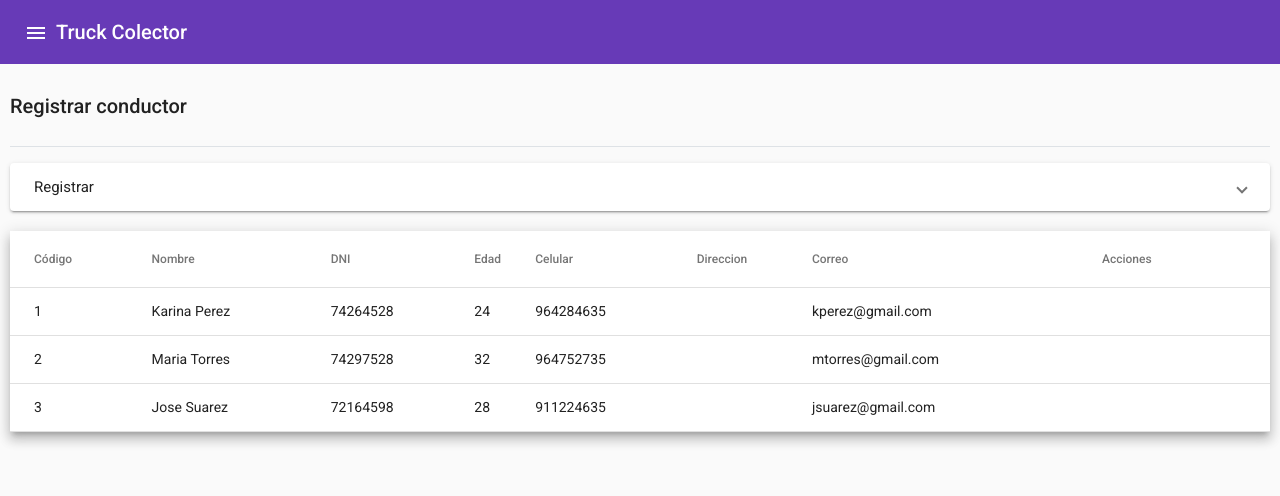
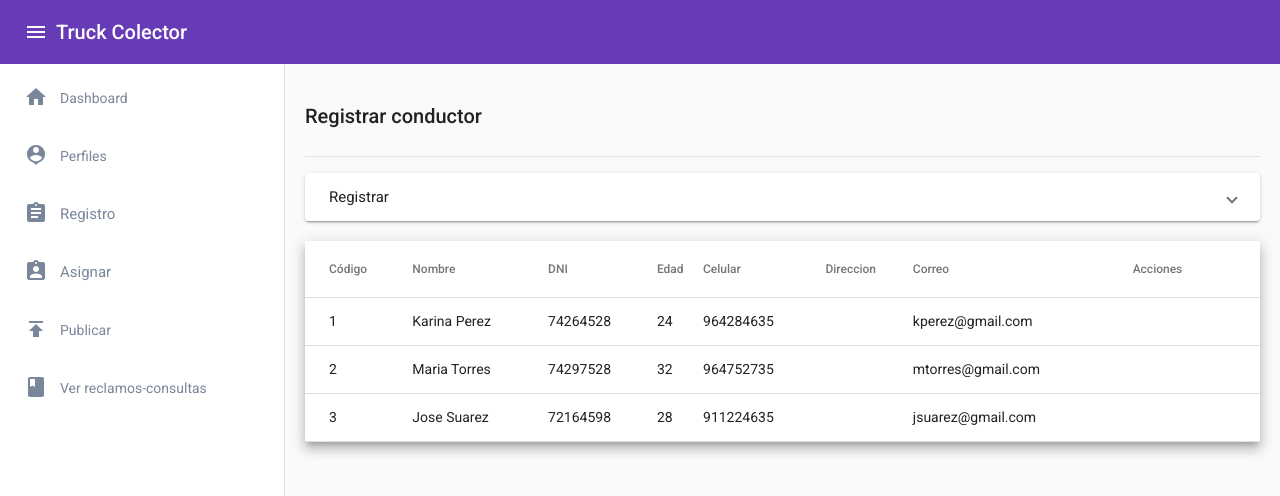
Before and after one commit to Diana3467/TruckColector, an Angular app: page /registrar-conductor in a window 1280 px wide. Shown: the top 496 px of the page. Built offline with nearby package versions, Linux system fonts and the light colour scheme.

Commit message:
Update: opciones de menu

```diff
--- a/src/app/app.component.css
+++ b/src/app/app.component.css
@@ -1,7 +1,11 @@
 ul{
   list-style: none;
+  padding: 0;
 }
-.sectiondatosuser{
+a{
+  text-decoration: none;
+}
+/* .sectiondatosuser{
   width: auto;
   display: flex;
   justify-content: center;
@@ -26,3 +30,29 @@ ul{
 var,strong{
   width: fit-content !important;
 }
+*/
+.btn-sidebar{
+  display: flex;
+  align-items: center;
+  width: 100%;
+  margin-top: 10px;
+  color: #7A869A;
+  padding: 0 24px;
+  height: 48px;
+  cursor: pointer;
+}
+.btn-sidebar:hover{
+  background-color: rgb(245, 245, 245);
+  border: none;
+}
+.mat-icon{
+  height: 27px;
+  width: 36px;
+}
+.opciones{
+  box-shadow: none;
+  margin-top: 10px;
+}
+.opciones-header{
+  color: #7A869A;
+}
--- a/src/app/app.component.html
+++ b/src/app/app.component.html
@@ -3,27 +3,65 @@
     <mat-icon>menu</mat-icon>
   </button>
   <span>Truck Colector</span>
-  <span class="example-spacer"></span>
+  <!-- <span class="example-spacer"></span> -->
 </mat-toolbar>
 <mat-sidenav-container>
-  <mat-sidenav #sidenav style="width: 285px; padding: 10px;">
-    <div class="sectiondatosuser position-sticky">
-      <div class="datosuser">
-          <img class="img-perfil" src="/src/app/img/user-perfil.jpg">
-          <div class="row">
-              <strong><var>Joaquin</var></strong>
-              <var>Administrador</var>
-          </div>
-      </div>
-  </div>
+  <mat-sidenav #sidenav style="width: 285px" opened="true" mode="side">
     <ul>
-      <li><a class="btn btn-primary" [routerLink]="[ '/dashboard' ]">Dashboard</a></li>
-      <li><a class="btn btn-primary" [routerLink]="[ '/registrar-conductor' ]">Registrar conductor</a></li>
-      <li><a class="btn btn-primary" [routerLink]="[ '/asignar-conductor-carro' ]">Asignar conductor-carro</a></li>
+      <li>
+        <a class="btn-sidebar" [routerLink]="[ '/dashboard' ]">
+          <mat-icon>home</mat-icon>Dashboard
+        </a>
+      </li>
+      <li>
+        <a class="btn-sidebar">
+          <mat-icon>person_pin</mat-icon>Perfiles
+        </a>
+      </li>
+      <li>
+        <mat-expansion-panel hideToggle class="opciones">
+          <mat-expansion-panel-header>
+            <mat-panel-title class="opciones-header">
+              <mat-icon>assignment</mat-icon>Registro
+            </mat-panel-title>
+          </mat-expansion-panel-header>
+          <ul>
+            <li><a class="btn-sidebar">Reg. carro</a></li>
+            <li><a class="btn-sidebar">Reg. contenedor</a></li>
+            <li><a class="btn-sidebar" [routerLink]="[ '/registrar-conductor' ]">Reg. conductor</a></li>
+            <li><a class="btn-sidebar">Reg. punto de recolección</a></li>
+          </ul>
+        </mat-expansion-panel>
+      </li>
+      <li>
+        <mat-expansion-panel hideToggle class="opciones">
+          <mat-expansion-panel-header>
+            <mat-panel-title class="opciones-header">
+              <mat-icon>assignment_ind</mat-icon>Asignar
+            </mat-panel-title>
+          </mat-expansion-panel-header>
+          <ul>
+            <li><a class="btn-sidebar">Asig. horario - ruta</a></li>
+            <li><a class="btn-sidebar">Asig. ruta - conductor</a></li>
+            <li><a class="btn-sidebar" [routerLink]="[ '/asignar-conductor-carro' ]">Asig. conductor - carro</a></li>
+            <li><a class="btn-sidebar">Asig. contenedor - P. R.</a></li>
+          </ul>
+        </mat-expansion-panel>
+      </li>
+      <li>
+        <a class="btn-sidebar">
+          <mat-icon>publish</mat-icon>Publicar
+        </a>
+      </li>
+      <li>
+        <a class="btn-sidebar">
+          <mat-icon>book</mat-icon>Ver reclamos-consultas
+        </a>
+      </li>
     </ul>
   </mat-sidenav>
   <mat-sidenav-content>
-    <div style="height: 88vh;">
+    <div style="height: 90vh; padding: 10px;">
       <router-outlet></router-outlet>
     </div>
   </mat-sidenav-content>
--- a/src/app/home/asignar-conductor-carro/asignar-conductor-carro.component.html
+++ b/src/app/home/asignar-conductor-carro/asignar-conductor-carro.component.html
@@ -14,7 +14,7 @@
           <div class="col-12 col-sm-6 col-md-6 col-lg-3 col-xl-3">
             <mat-form-field appearance="outline">
               <mat-label>Seleccione conductor</mat-label>
-              <mat-select>
+              <mat-select formControlName="selectconductor">
                 <mat-option value="conductor1">Conductor 1</mat-option>
                 <mat-option value="conductor2">Conductor 2 </mat-option>
                 <mat-option value="conductor3">Conductor 3</mat-option>
@@ -24,7 +24,7 @@
           <div class="col-12 col-sm-6 col-md-6 col-lg-3 col-xl-3">
             <mat-form-field appearance="outline">
               <mat-label>Seleccione vehículo</mat-label>
-              <mat-select>
+              <mat-select formControlName="selectvehiculo">
                 <mat-option value="vehiculo1">Vehículo 1</mat-option>
                 <mat-option value="vehiculo2">Vehículo 2 </mat-option>
                 <mat-option value="vehiculo3">Vehículo 3</mat-option>
@@ -33,7 +33,7 @@
           </div>
         </div>
         <br>
-        <button class="btn btn-primary">Asignar</button>
+        <button class="btn btn-primary" style="width: 140px;">Asignar</button>
         <!-- <button class="btn btn-danger">Cancelar</button> -->
       </form>
     </mat-expansion-panel>
--- a/src/app/home/asignar-conductor-carro/asignar-conductor-carro.component.ts
+++ b/src/app/home/asignar-conductor-carro/asignar-conductor-carro.component.ts
@@ -28,6 +28,10 @@ export class AsignarConductorCarroComponent implements OnInit {
   constructor() { }
 
   ngOnInit(): void {
+    this.searchForm = new FormGroup({
+      selectconductor: new FormControl(null),
+      selectvehiculo: new FormControl(null)
+    });
   }
 
 }
--- a/src/app/home/registrar-conductor/registrar-conductor.component.html
+++ b/src/app/home/registrar-conductor/registrar-conductor.component.html
@@ -110,7 +110,7 @@
             </mat-form-field>
           </div>
         </div> <br>
-        <button class="btn btn-primary" style="width: 140px;">Registrar</button>
+        <button class="btn btn-primary" style="width: 140px;" (click)="registrarconductor()">Registrar</button>
       </form>
     </mat-expansion-panel>
   </mat-accordion>
--- a/src/app/home/registrar-conductor/registrar-conductor.component.ts
+++ b/src/app/home/registrar-conductor/registrar-conductor.component.ts
@@ -44,9 +44,9 @@ export class RegistrarConductorComponent implements OnInit {
 
   ngOnInit(): void {
     this.searchForm = new FormGroup({
-      nombre: new FormControl(null,[Validators.required, Validators.pattern(/^[a-zA-Z ]+$/)]),
-      apepaterno: new FormControl(null,[Validators.required, Validators.pattern(/^[a-zA-Z ]+$/)]),
-      apematerno: new FormControl(null,[Validators.required, Validators.pattern(/^[a-zA-Z ]+$/)]),
+      nombre: new FormControl(null,[Validators.required, Validators.pattern(/^[a-zA-ZÀ-ÿ\u00f1\u00d1]+(\s*[a-zA-ZÀ-ÿ\u00f1\u00d1]*)*[a-zA-ZÀ-ÿ\u00f1\u00d1]+$/)]),
+      apepaterno: new FormControl(null,[Validators.required, Validators.pattern(/^[a-zA-ZÀ-ÿ\u00f1\u00d1]+(\s*[a-zA-ZÀ-ÿ\u00f1\u00d1]*)*[a-zA-ZÀ-ÿ\u00f1\u00d1]+$/)]),
+      apematerno: new FormControl(null,[Validators.required, Validators.pattern(/^[a-zA-ZÀ-ÿ\u00f1\u00d1]+(\s*[a-zA-ZÀ-ÿ\u00f1\u00d1]*)*[a-zA-ZÀ-ÿ\u00f1\u00d1]+$/)]),
       dni: new FormControl(null,[Validators.required, Validators.minLength(8)]),
       edad: new FormControl(null,[Validators.required]),
       celular: new FormControl(null,[Validators.required, Validators.minLength(9)]),
@@ -96,4 +96,8 @@ export class RegistrarConductorComponent implements OnInit {
 
     }
 
+    registrarconductor(){
+      console.log("Entro")
+    }
+
 }
--- a/src/index.html
+++ b/src/index.html
@@ -4,7 +4,7 @@
   <meta charset="utf-8">
   <title>TruckColector</title>
   <base href="/">
-  <meta name="viewport" content="width=device-width, initial-scale=1">
+  <meta name="viewport" content="width=device-width, initial-scale=1.0">
   <link rel="icon" type="image/x-icon" href="favicon.ico">
   <link rel="preconnect" href="https://fonts.gstatic.com">
   <link href="https://fonts.googleapis.com/css2?family=Roboto:wght@300;400;500&display=swap" rel="stylesheet">
```
